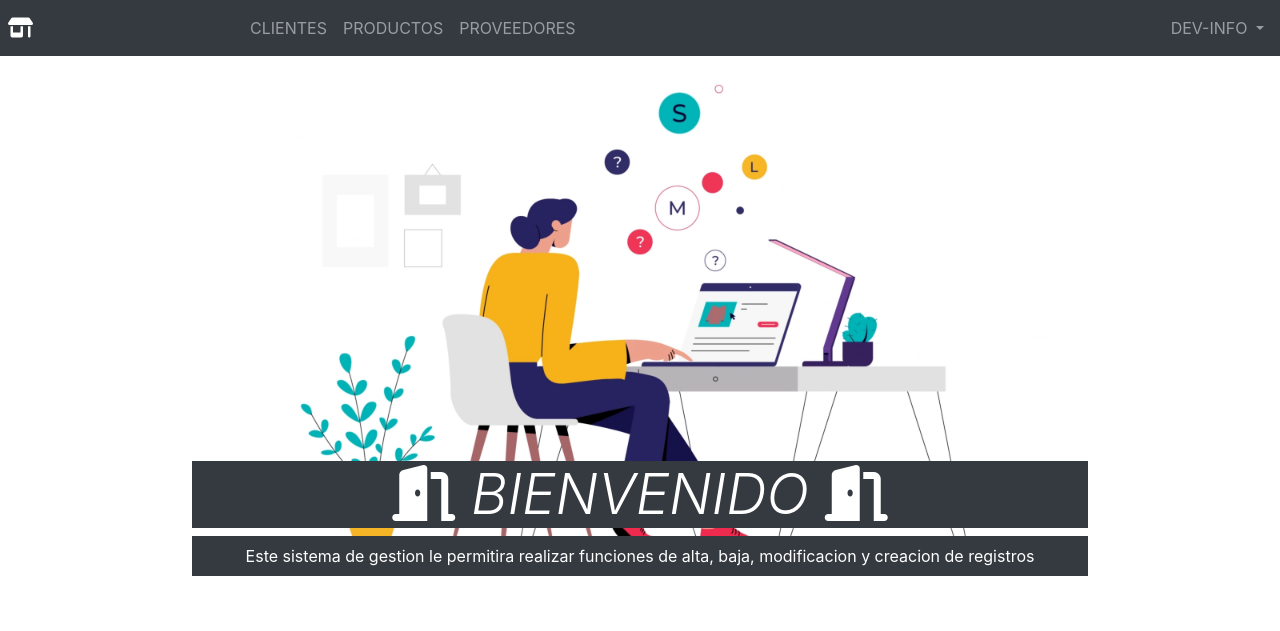
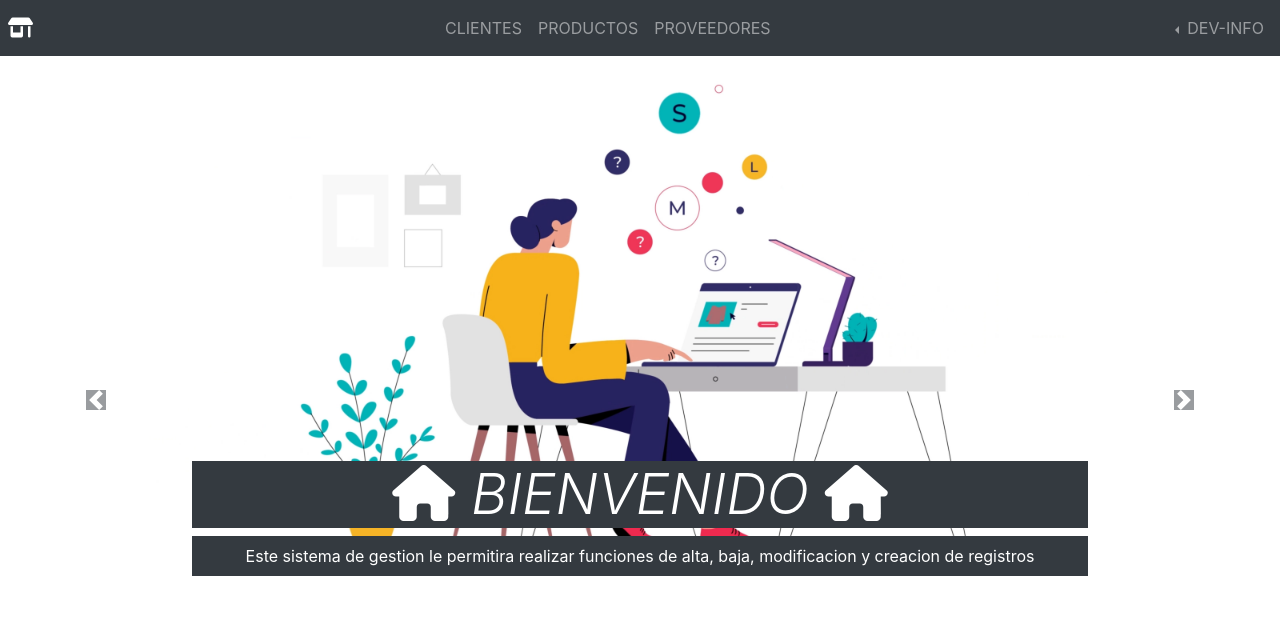
Before and after one commit to Matiasits/Proyecto-Final-Despensa, a Django app: page /inicio/ in a window 1280 px wide. Shown: the top 631 px of the page. Run offline with Django 3.2, Linux system fonts and the light colour scheme; some libraries are stand-ins or nearby versions.

Commit message:
retoques en inicio

```diff
--- a/applications/Cliente/views.py
+++ b/applications/Cliente/views.py
@@ -65,7 +65,6 @@ class LogoutView(View):
 
 
 ############################ VIEWS ####################################
-
 class ClienteDetalles(LoginRequiredMixin,DetailView):  #DETALLES
     model = Cliente
     template_name = "cliente/detalles.html"
--- a/templates/cliente/panel.html
+++ b/templates/cliente/panel.html
@@ -2,8 +2,7 @@
 {% load static %}
 
 {% block panel %}
-
-<h1 class="text-center display-4 font-weight-bold font-italic">PANEL DE CLIENTES</h1>
+<h1 class="text-center display-4 font-weight-bold font-italic bg-dark">PANEL DE CLIENTES</h1>
 
 <nav class="navbar navbar-expand-sm bg-dark navbar-dark justify-content-center sticky-top">
     <!-- Toggler/collapsibe Button -->
--- a/templates/home.html
+++ b/templates/home.html
@@ -16,9 +16,11 @@
         <span class="navbar-toggler-icon"></span>
     </button>
 
-    <a class="navbar-brand" href="#">
-        <i class="fa-solid fa-shop"></i>
-    </a>
+    <div class="collapse navbar-collapse" id="collapsibleNavbar">
+        <a class="navbar-brand" href="#">
+            <i class="fa-solid fa-shop"></i>
+        </a>
+    </div>
 
     <div class="collapse navbar-collapse justify-content-center " id="collapsibleNavbar">
         <!-- Links LISTADO PROVEEDORES-->
@@ -37,12 +39,12 @@
 
     <div class="collapse navbar-collapse justify-content-end" id="collapsibleNavbar">
         <ul class="navbar-nav">
-            <li class="nav-item dropdown">
+            <li class="nav-item dropdown dropleft">
                 <a class="nav-link dropdown-toggle" href="#" id="navbardrop" data-toggle="dropdown">
                   DEV-INFO
                 </a>
                 <div class="dropdown-menu">
-                    <a class="dropdown-item" href="https://www.linkedin.com/in/matias-roldan-71b255237/" target="_blank">Linkedin</a>
+                    <a class="dropdown-item active" href="https://www.linkedin.com/in/matias-roldan-71b255237/" target="_blank">Linkedin</a>
                     <a class="dropdown-item" href="https://github.com/Matiasits/Proyecto-Final-Despensa.git" target="_blank" >GitHub</a>
                     <a class="dropdown-item" href="https://docs.google.com/document/d/11gKIexvtgDjJnvWaDWfe-55VHDUgXjgX4p4SLRJCOlY/edit">Documentacion</a>
                 </div>
@@ -68,7 +70,7 @@
             <div class="carousel-item active">
                 <img class="img-fluid mx-auto d-block" src="{% static 'media/c1.webp'%}" alt="bienvenido">
                 <div class="carousel-caption">
-                    <h3 class="display-4 bg-dark font-italic "><i class="fa-solid fa-door-open"></i> BIENVENIDO <i class="fa-solid fa-door-open"></i></h3>
+                    <h3 class="display-4 bg-dark font-italic "><i class="fa-solid fa-house"></i> BIENVENIDO <i class="fa-solid fa-house"></i></h3>
                     <p class="bg-dark p-2">Este sistema de gestion le permitira realizar funciones de alta, baja, modificacion y creacion de registros</p>
                 </div>
             </div>
@@ -103,12 +105,12 @@
     <div>
         <!-- IZQUIERDA-->
         <a class="carousel-control-prev" href="#demo" data-slide="prev">
-            <span class="carousel-control-prev-icon"></span>
+            <span class="carousel-control-prev-icon bg-dark"></span>
         </a>
 
         <!-- DERECHA -->
         <a class="carousel-control-next" href="#demo" data-slide="next">
-            <span class="carousel-control-next-icon"></span>
+            <span class="carousel-control-next-icon bg-dark"></span>
         </a>
 
     </div>
--- a/templates/producto/panel.html
+++ b/templates/producto/panel.html
@@ -2,8 +2,7 @@
 {% load static %}
 
 {% block panel %}
-
-<h1 class="text-center display-4 font-weight-bold font-italic">PANEL DE PRODUCTOS</h1>
+<h1 class="text-center display-4 font-weight-bold font-italic bg-dark">PANEL DE PRODUCTOS</h1>
 
 <nav class="navbar navbar-expand-sm bg-dark navbar-dark justify-content-center sticky-top">
     <!-- Toggler/collapsibe Button -->
--- a/templates/proveedor/panel.html
+++ b/templates/proveedor/panel.html
@@ -2,8 +2,7 @@
 {% load static %}
 
 {% block panel %}
-
-<h1 class="text-center display-4 font-weight-bold font-italic">PANEL DE PROVEEDORES</h1>
+<h1 class="text-center display-4 font-weight-bold font-italic bg-dark">PANEL DE PROVEEDORES</h1>
 
 <nav class="navbar navbar-expand-sm bg-dark navbar-dark justify-content-center sticky-top">
     <!-- Toggler/collapsibe Button -->
```
